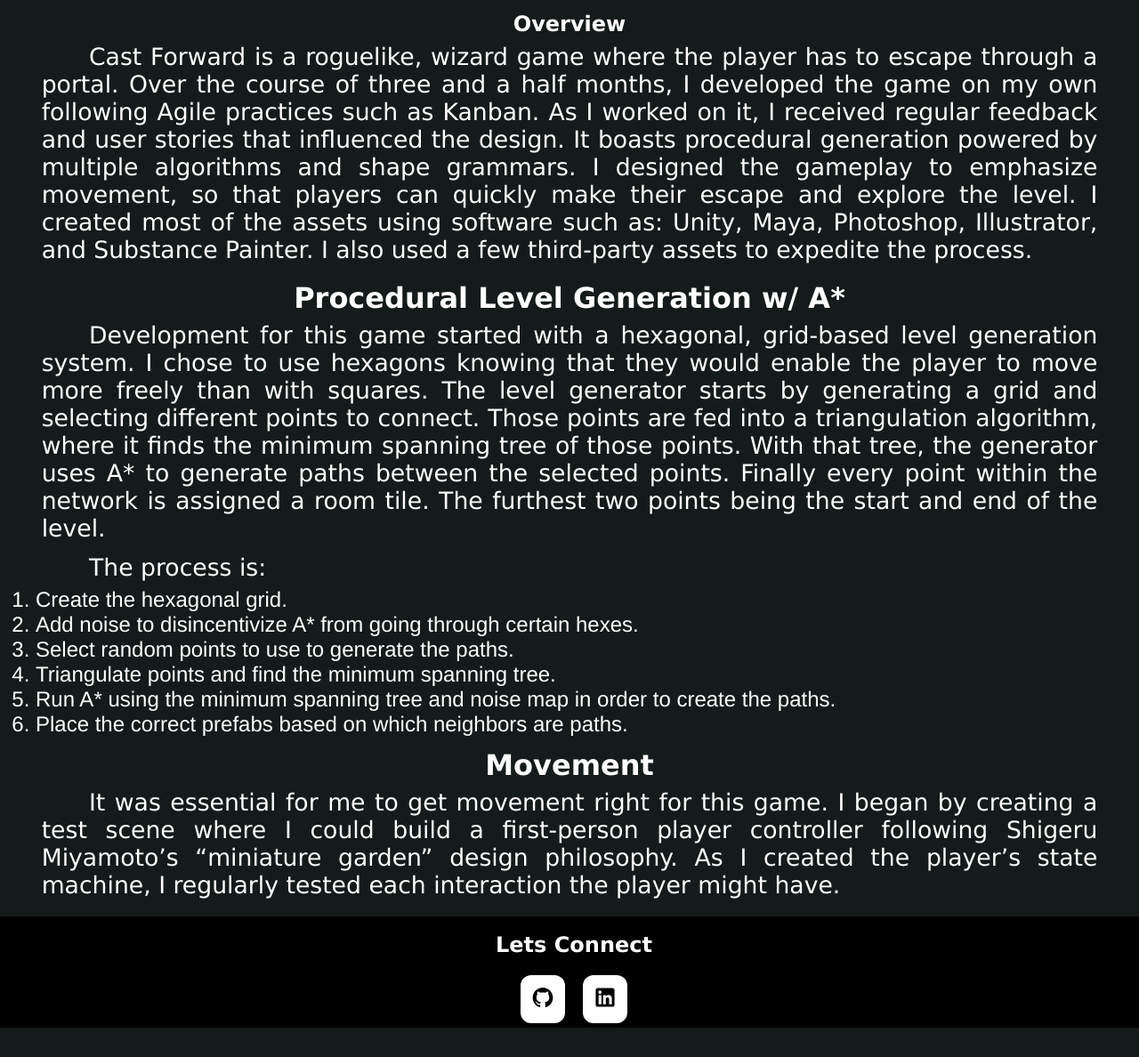
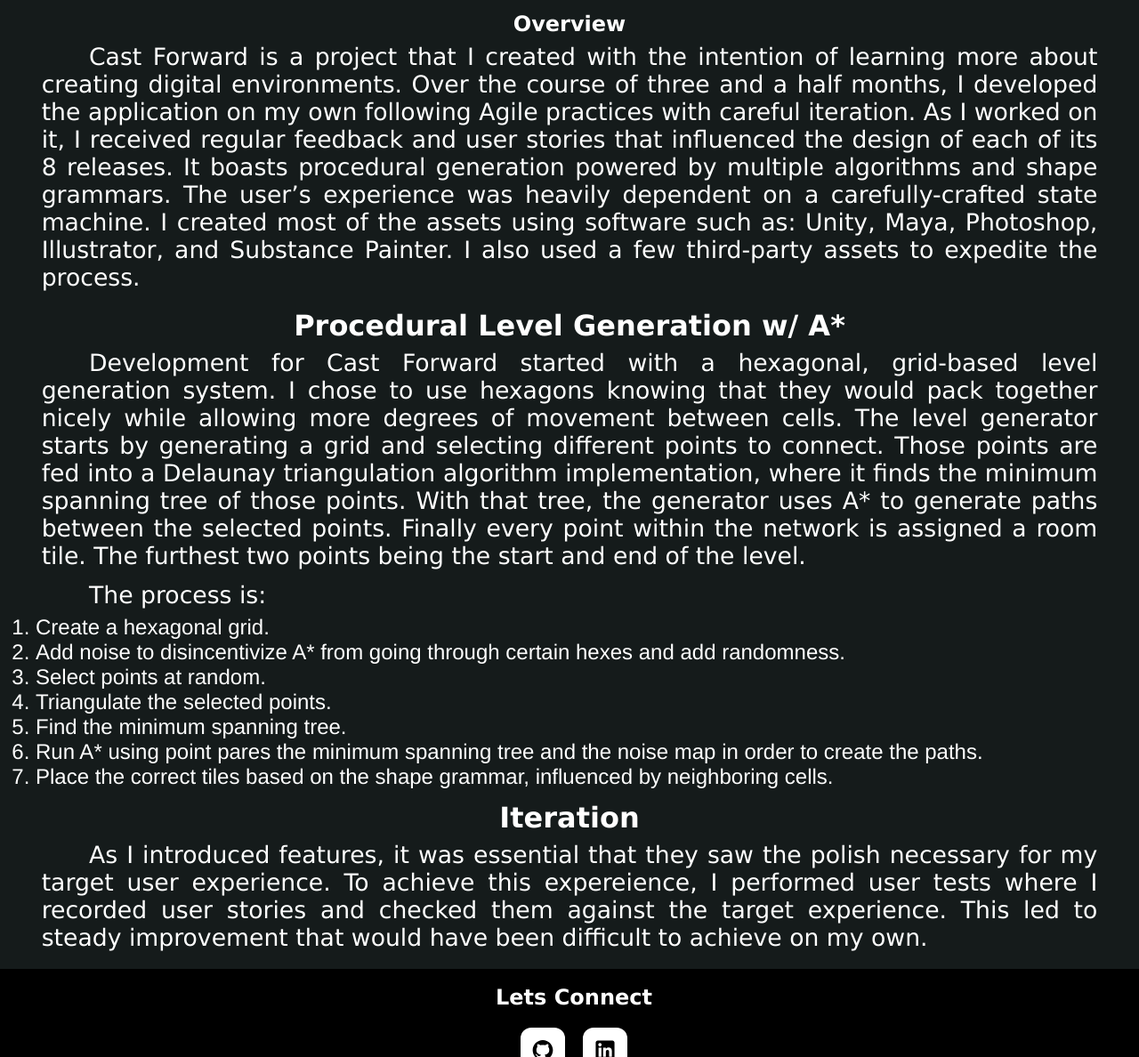
Before and after one commit to JeffcoatDesign/Portfolio, a Jekyll site: the page built from docs/_projects/Cast Forward.md, in a window 1280 px wide and 1400 px high, scrolled down 401 px, cut to the strip 212-1400 px from the top of the window. Shown: the whole strip at 89% size. Built offline with Jekyll 4.4.1, drawn with Linux system fonts in a browser that asks for light colours; before the commit the page ends 1768 px from its top, so only the background shows below that.

Commit message:
Description Touch Ups

```diff
--- a/docs/_projects/Cast Forward.md
+++ b/docs/_projects/Cast Forward.md
@@ -11,18 +11,19 @@
 ---
 
 ## Overview
-Cast Forward is a roguelike, wizard game where the player has to escape through a portal. Over the course of three and a half months, I developed the game on my own following Agile practices such as Kanban. As I worked on it, I received regular feedback and user stories that influenced the design. It boasts procedural generation powered by multiple algorithms and shape grammars. I designed the gameplay to emphasize movement, so that players can quickly make their escape and explore the level. I created most of the assets using software such as: Unity, Maya, Photoshop, Illustrator, and Substance Painter. I also used a few third-party assets to expedite the process.
+Cast Forward is a project that I created with the intention of learning more about creating digital environments. Over the course of three and a half months, I developed the application on my own following Agile practices with careful iteration. As I worked on it, I received regular feedback and user stories that influenced the design of each of its 8 releases. It boasts procedural generation powered by multiple algorithms and shape grammars. The user's experience was heavily dependent on a carefully-crafted state machine. I created most of the assets using software such as: Unity, Maya, Photoshop, Illustrator, and Substance Painter. I also used a few third-party assets to expedite the process.
 
 ### Procedural Level Generation w/ A*
-Development for this game started with a hexagonal, grid-based level generation system. I chose to use hexagons knowing that they would enable the player to move more freely than with squares. The level generator starts by generating a grid and selecting different points to connect. Those points are fed into a triangulation algorithm, where it finds the minimum spanning tree of those points. With that tree, the generator uses A* to generate paths between the selected points. Finally every point within the network is assigned a room tile. The furthest two points being the start and end of the level.
+Development for Cast Forward started with a hexagonal, grid-based level generation system. I chose to use hexagons knowing that they would pack together nicely while allowing more degrees of movement between cells. The level generator starts by generating a grid and selecting different points to connect. Those points are fed into a Delaunay triangulation algorithm implementation, where it finds the minimum spanning tree of those points. With that tree, the generator uses A* to generate paths between the selected points. Finally every point within the network is assigned a room tile. The furthest two points being the start and end of the level.
 
 The process is:
-1. Create the hexagonal grid.
-2. Add noise to disincentivize A* from going through certain hexes.
-3. Select random points to use to generate the paths.
-4. Triangulate points and find the minimum spanning tree.
-5. Run A* using the minimum spanning tree and noise map in order to create the paths.
-6. Place the correct prefabs based on which neighbors are paths.
+1. Create a hexagonal grid.
+2. Add noise to disincentivize A* from going through certain hexes and add randomness.
+3. Select points at random.
+4. Triangulate the selected points.
+5. Find the minimum spanning tree.
+6. Run A* using point pares the minimum spanning tree and the noise map in order to create the paths.
+7. Place the correct tiles based on the shape grammar, influenced by neighboring cells.
 
-### Movement
-It was essential for me to get movement right for this game. I began by creating a test scene where I could build a first-person player controller following Shigeru Miyamoto's "miniature garden" design philosophy. As I created the player's state machine, I regularly tested each interaction the player might have.
+### Iteration
+As I introduced features, it was essential that they saw the polish necessary for my target user experience. To achieve this expereience, I performed user tests where I recorded user stories and checked them against the target experience. This led to steady improvement that would have been difficult to achieve on my own.
--- a/docs/index.html
+++ b/docs/index.html
@@ -5,7 +5,7 @@ title: Jacob Jeffcoat
 <section>
     <h1>Welcome to my Portfolio</h1>
     <p>
-        Hello, I am Jacob Jeffcoat, a detail-oriented programmer with experience implementing advanced systems in simulated environments. I possess a Bachelor's of Science in Simulation Science, Games, and Animation from the Embry-Riddle Aeronautical University in Prescott, AZ, where I earned awards for my academic excellence and dedicated work. GOAP, A*, and Delaney Triangulation are some of the advanced systems I have implemented in my projects. I look forward to creating integrated systems within simulated environments.
+        Hello, I am Jacob Jeffcoat, a detail-oriented programmer with experience implementing advanced systems in simulated environments. I possess a Bachelor's of Science in Simulation Science, Games, and Animation from the Embry-Riddle Aeronautical University in Prescott, AZ, where I earned awards for my academic excellence and dedicated work. GOAP, A*, and Delaunay Triangulation are some of the advanced systems I have implemented in my projects. I look forward to creating integrated systems within simulated environments.
     </p>
     <br>
     <h2>Skills</h2>
```
Also changed, not shown: docs/_projects/Ham-Fisted.md (+10 -6 lines), docs/assets/images/speakeasy event cards.png (deleted).
